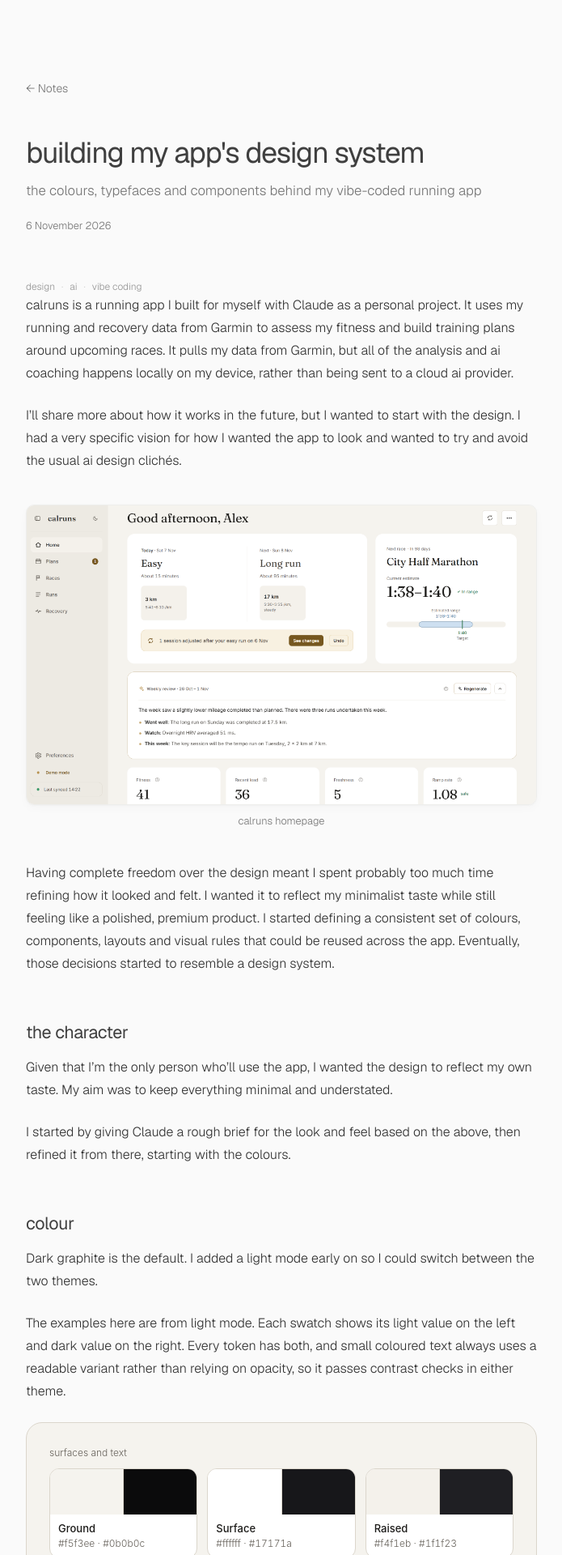
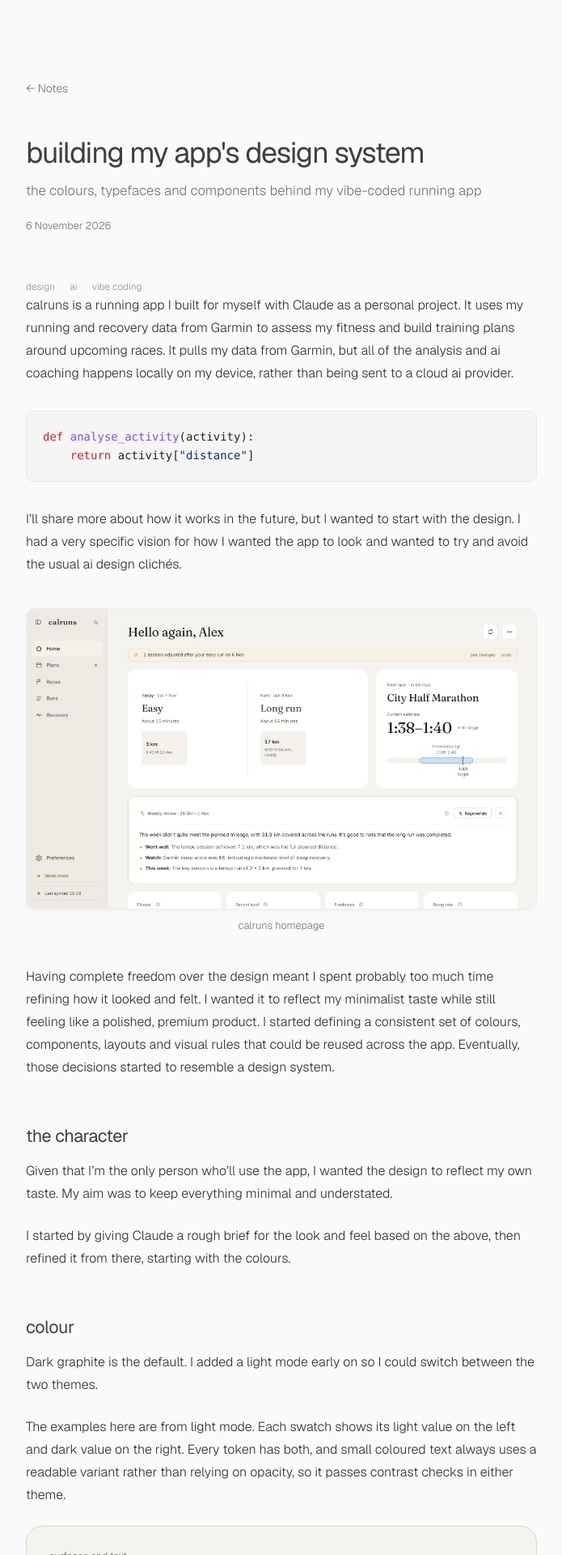
Before and after one commit to callumlinning/callumlinning-notes, a Jekyll site: the page built from _posts/2026-11-06-calruns-design-system.md, in a window 1280 px wide. Shown: the top 1920 px of the page at 81% size, without its empty margins (292-987 px from the left). Built offline with Jekyll 4.4.1, drawn with Linux system fonts in a browser that asks for light colours.

````diff
--- a/_layouts/default.html
+++ b/_layouts/default.html
@@ -85,5 +85,54 @@
     }
   });
 </script>
+
+<script>
+  document.querySelectorAll(".post-content .highlight").forEach((block) => {
+    const pre = block.querySelector("pre");
+
+    if (!pre) return;
+
+    const button = document.createElement("button");
+    button.type = "button";
+    button.className = "copy-code";
+    button.setAttribute("aria-label", "Copy code");
+    button.title = "Copy code";
+
+    const copyIcon = `
+      <svg viewBox="0 0 24 24" aria-hidden="true">
+        <rect x="8" y="8" width="11" height="11" rx="2"></rect>
+        <path d="M16 8V6a2 2 0 0 0-2-2H6a2 2 0 0 0-2 2v8a2 2 0 0 0 2 2h2"></path>
+      </svg>
+    `;
+
+    const checkIcon = `
+      <svg viewBox="0 0 24 24" aria-hidden="true">
+        <path d="M5 12.5l4 4L19 7"></path>
+      </svg>
+    `;
+
+    button.innerHTML = copyIcon;
+    block.appendChild(button);
+
+    button.addEventListener("click", async () => {
+      try {
+        await navigator.clipboard.writeText(pre.innerText);
+
+        button.innerHTML = checkIcon;
+        button.setAttribute("aria-label", "Code copied");
+        button.title = "Copied";
+
+        setTimeout(() => {
+          button.innerHTML = copyIcon;
+          button.setAttribute("aria-label", "Copy code");
+          button.title = "Copy code";
+        }, 1500);
+      } catch {
+        button.title = "Couldn't copy";
+      }
+    });
+  });
+</script>
+
 </body>
 </html>
--- a/_posts/2026-11-06-calruns-design-system.md
+++ b/_posts/2026-11-06-calruns-design-system.md
@@ -7,6 +7,11 @@ tags: [design, ai, vibe-coding]
 social_image: "/assets/images/design-system/calruns-homepage.png"
 ---
 calruns is a running app I built for myself with Claude as a personal project. It uses my running and recovery data from Garmin to assess my fitness and build training plans around upcoming races. It pulls my data from Garmin, but all of the analysis and ai coaching happens locally on my device, rather than being sent to a cloud ai provider.
+
+```python
+def analyse_activity(activity):
+    return activity["distance"]
+```
 
 I’ll share more about how it works in the future, but I wanted to start with the design. I had a very specific vision for how I wanted the app to look and wanted to try and avoid the usual ai design clichés.
 
--- a/assets/css/main.css
+++ b/assets/css/main.css
@@ -220,6 +220,7 @@ a:hover {
 /* Code */
 
 .post-content .highlight {
+  position: relative;
   margin: 32px 0;
   overflow: hidden;
   background: #f5f5f4;
@@ -256,6 +257,61 @@ a:hover {
   background: #f1f1f0;
   border-radius: 4px;
   font-size: 0.875em;
+}
+
+/* Copy code button */
+
+.copy-code {
+  position: absolute;
+  top: 10px;
+  right: 10px;
+
+  display: flex;
+  align-items: center;
+  justify-content: center;
+
+  width: 28px;
+  height: 28px;
+  padding: 0;
+
+  color: #969696;
+  background: rgba(245, 245, 244, 0.92);
+  border: 0;
+  border-radius: 5px;
+
+  cursor: pointer;
+  opacity: 0;
+
+  transition:
+    opacity 120ms ease,
+    color 120ms ease,
+    background-color 120ms ease;
+}
+
+.copy-code svg {
+  width: 15px;
+  height: 15px;
+  fill: none;
+  stroke: currentColor;
+  stroke-width: 1.5;
+  stroke-linecap: round;
+  stroke-linejoin: round;
+}
+
+.post-content .highlight:hover .copy-code,
+.copy-code:focus-visible {
+  opacity: 1;
+}
+
+.copy-code:hover {
+  color: var(--text);
+  background: #eeeeec;
+}
+
+@media (max-width: 640px) {
+  .copy-code {
+    opacity: 1;
+  }
 }
 
 /* Images */
````
Also changed, not shown: assets/images/design-system/calruns-homepage.png.
